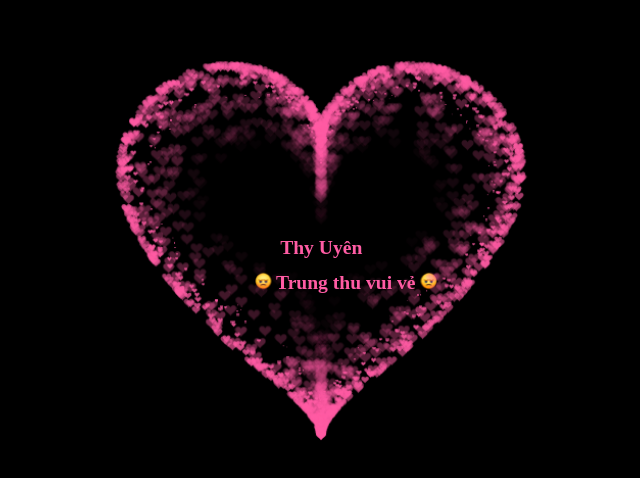
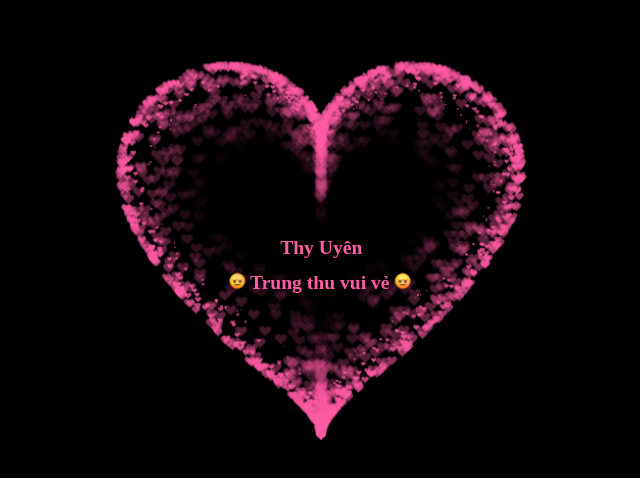
Before and after one commit to Pandadanh/Thy-Uyen, a plain HTML site: page index.html in a window 1280 px wide. Shown: the part 152-630 px from the top of the page, without its empty margins (319-959 px from the left). Drawn offline with Linux system fonts and the light colour scheme.

Commit message:
Update index.html

```diff
--- a/index.html
+++ b/index.html
@@ -57,7 +57,7 @@
     h2 {
       color:#FF5CA4;
       top: 51%;
-      left: 45%;
+      left: 43%;
       text-align: center;
       position: absolute;
       font-size: larger;
```
